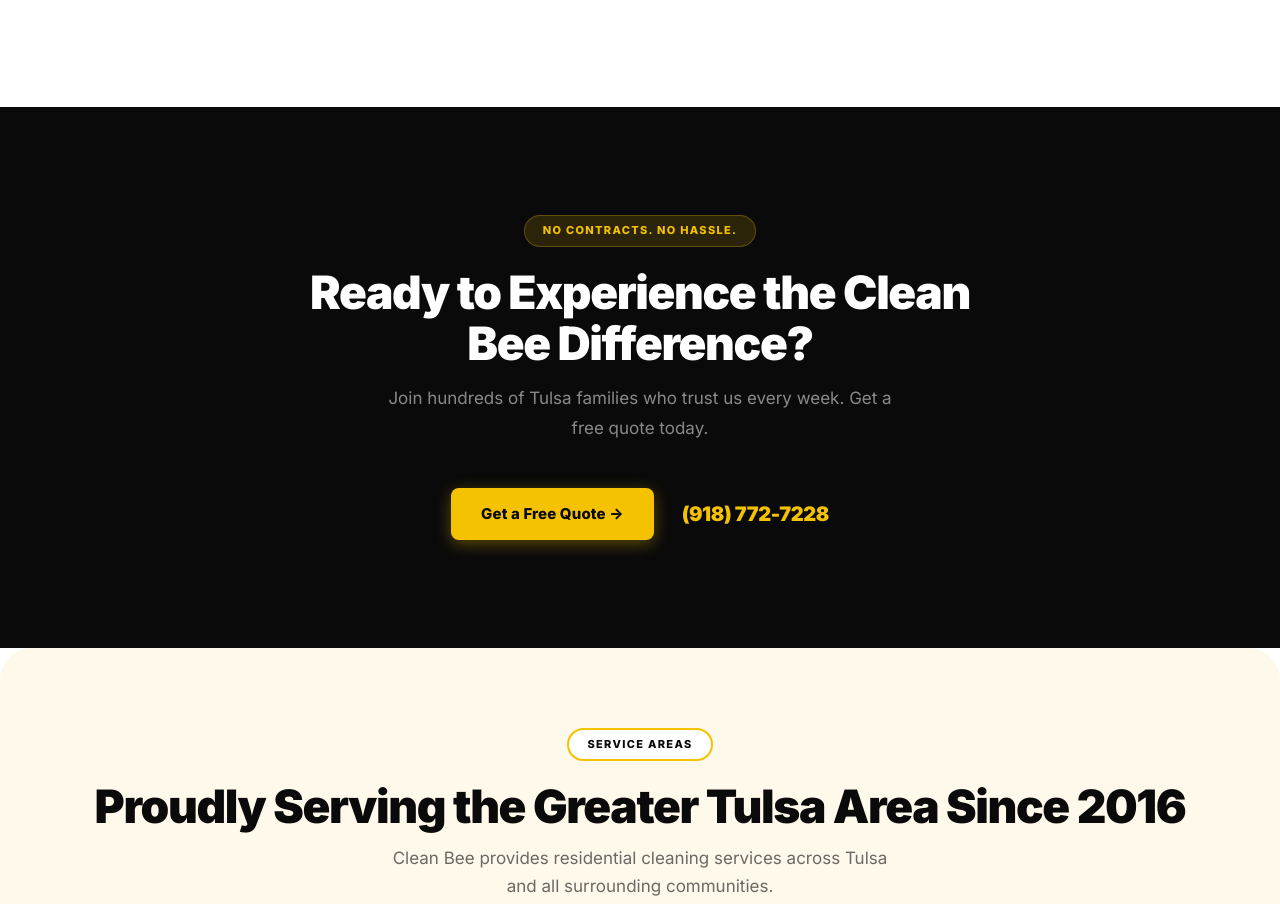
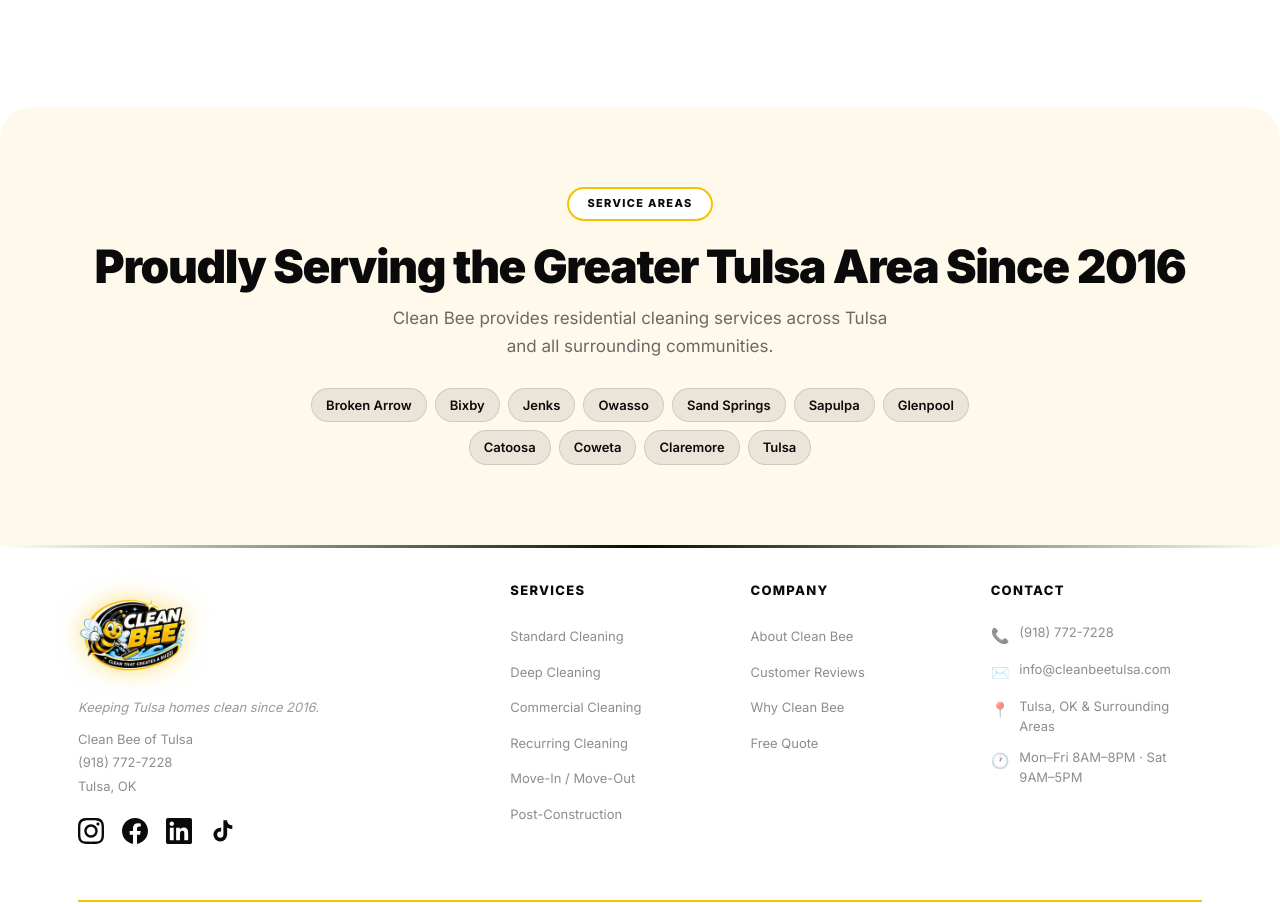
Before and after one commit to alekwayne3-crypto/personal_site, a React (Vite) app in the folder client/: page /why-clean-bee in a window 1280 px wide. Shown: the part 5190-6094 px from the top of the page. Built offline with nearby package versions, Linux system fonts and the light colour scheme.

Commit message:
Remove No Contracts CTA section from Why Clean Bee page

```diff
--- a/client/src/pages/WhyCleanBeePage.jsx
+++ b/client/src/pages/WhyCleanBeePage.jsx
@@ -283,20 +283,6 @@
           </div>
         </section>
 
-        {/* ── Final CTA ── */}
-        <section className="wcb-cta">
-          <div className="container wcb-cta-inner">
-            <span className="pill pill-dark">No Contracts. No Hassle.</span>
-            <h2 className="h2 h2-white">Ready to Experience the Clean Bee Difference?</h2>
-            <p className="lead lead-faint">
-              Join hundreds of Tulsa families who trust us every week. Get a free quote today.
-            </p>
-            <div className="wcb-cta-actions">
-              <a className="btn btn-yellow" href="/get-a-quote">Get a Free Quote →</a>
-              <a className="wcb-cta-phone" href="tel:9187727228">(918) 772-7228</a>
-            </div>
-          </div>
-        </section>
 
       </main>
 
```
